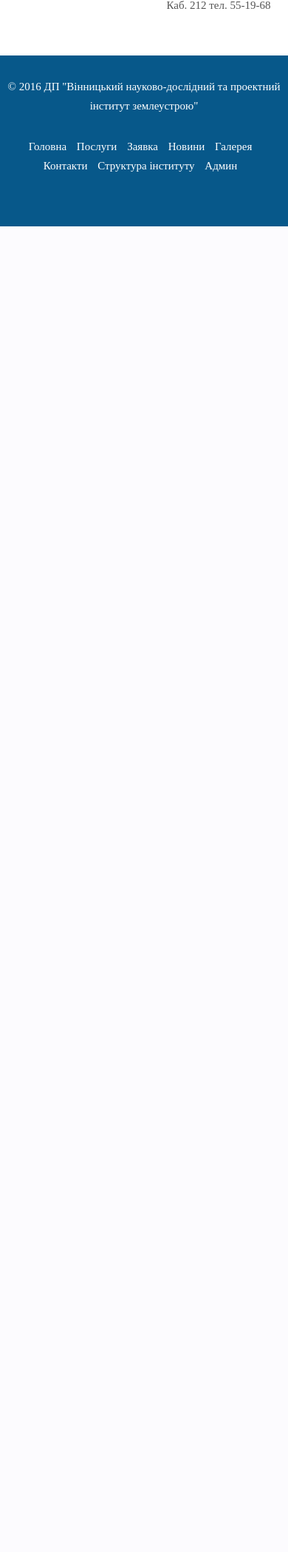
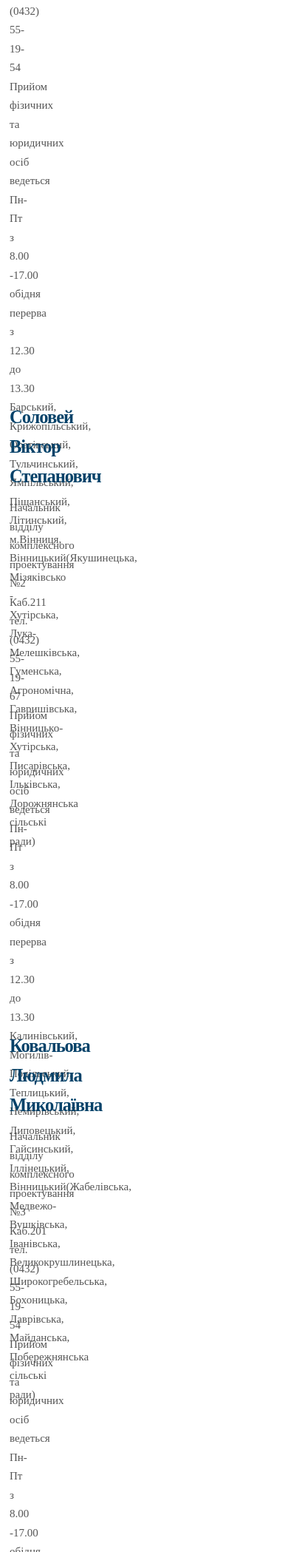
Before and after one commit to slavaxd/Vinzem, a Django app: page /structure in a window 390 px wide. Shown: the part 4402-6500 px from the top of the page at 74% size. Before the commit the page ends 4708 px from the top, so only its background shows below. Run offline with Django 3.2, Linux system fonts and the light colour scheme; data comes from the database, SQL or seed files in the repository; parts of the project's set-up code (start-up, migrations or seed data) failed here and were passed over; some libraries are stand-ins or nearby versions; some web fonts are replaced; grey boxes are pictures that could not be loaded.

Commit message:
Mobile version 3-nd part

```diff
--- a/static/css/style.css
+++ b/static/css/style.css
@@ -1021,9 +1021,24 @@
     color: #555
 }
 .slider_img{
-        max-height: 450px;
-        min-height:450px;
-        max-width:1200px
+    max-height: 450px;
+    min-height:450px;
+    max-width:1200px
+}
+.tr{
+    position: relative;
+    height: 350px;
+}
+.td-img{
+    position: absolute;
+    margin-top: 30px;
+    margin-left: 0
+}
+.td-text{
+    position: absolute;
+    width: 70%;
+    margin-left: 250px;
+    margin-top: 50px;
 }
 @media (max-width: 1170px) {
     .main-slider .slider-info .inner {
@@ -1147,6 +1162,26 @@
     .featured-box{
         padding:13px;
     }
+    .tr{
+        position: relative;
+        height: 850px;
+    }
+    .td-img{
+        position: absolute;
+        height:300px;
+        margin-left: 30px
+
+    }
+    .td-text{
+        position: absolute;
+        height: 600px;
+        margin-top: 350px;
+        margin-left: 10px;
+        width: 90%
+    }
+    .td-text div{
+        text-align: left
+    }
 
 }
 
--- a/templates/index.html
+++ b/templates/index.html
@@ -115,7 +115,7 @@
                     <!-- ourservice item begin -->
                     <div class="span3 ourservice-item service-preview">
                         <a class="preview" href="{{ service.image.url }}" data-gal="prettyPhoto" title="Описание">
-                            <img class="img-responsive" data-original="{{ service.image.url }}" src="{{ service.image.url }}" alt="" class="img-hover"></a>
+                            <img data-original="{{ service.image.url }}" src="{{ service.image.url }}" alt="" class="img-hover"></a>
                         <div class="text">
                             <h4><a href="/services/{{ service.id }}">{{ service.title }}</a></h4>
                             <div class="teaser">
--- a/templates/structure.html
+++ b/templates/structure.html
@@ -10,9 +10,9 @@
 
 <table>
     {% for person in people %}
-    <tr>
-        <td style="height: 300px; width: 200px" rawspan="2"><img src="{{ person.image.url }}"></td>
-        <td>
+    <tr class="tr">
+        <td class="td-img" rawspan="2"><img style="height: 300px; width: 240px;" src="{{ person.image.url }}"></td>
+        <td class="td-text">
             <h3 align="center">{{ person.name }}</h3>
             <div align="center">{{ person.description|safe }}</div>
 	    <!--p>TEST2</p-->
```
